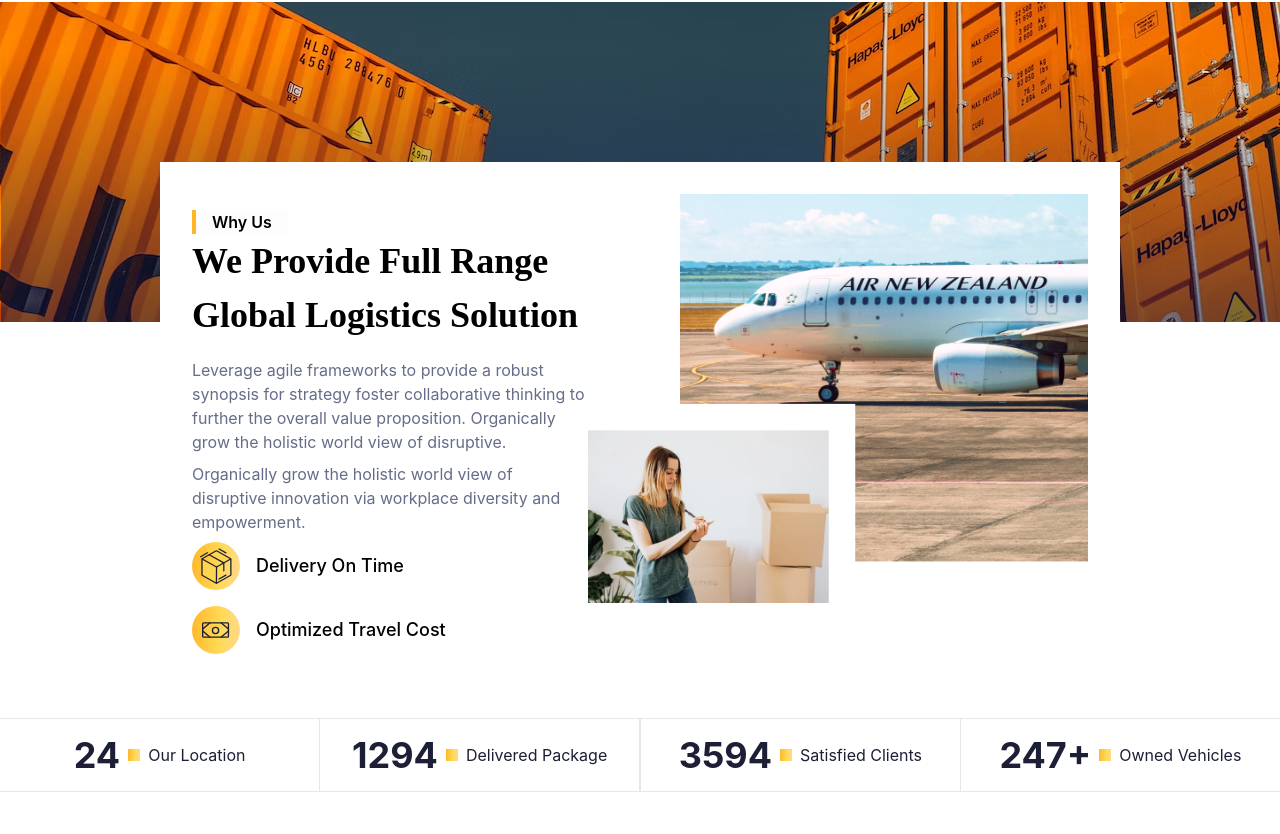
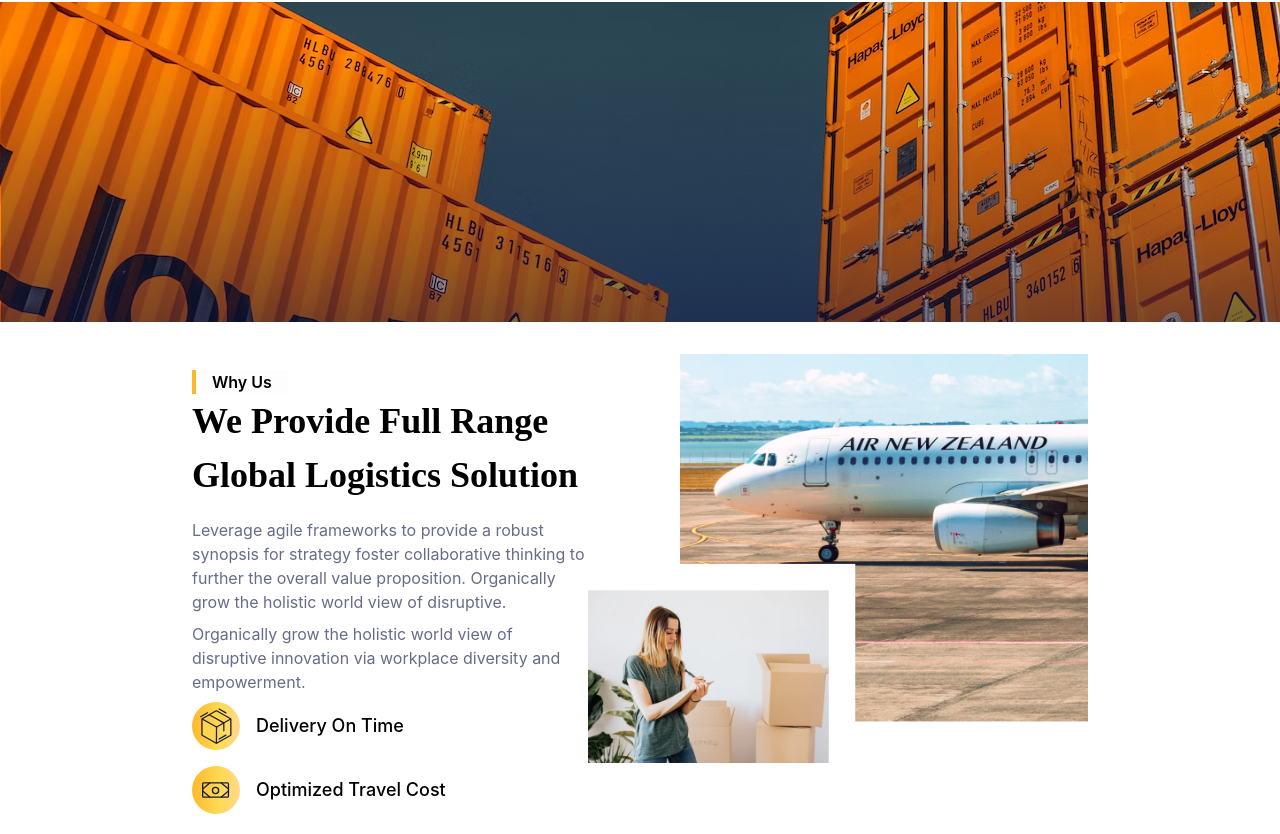
Before and after one commit to smartcollins/logistics, a React (Create React App) app: page / in a window 1280 px wide. Shown: the part 1086-1920 px from the top of the page. Built offline with nearby package versions, Linux system fonts and the light colour scheme.

Commit message:
work in progress in Home

```diff
--- a/src/pages/Home.jsx
+++ b/src/pages/Home.jsx
@@ -52,8 +52,8 @@ const Home = ()=>{
             </div>
             <div>
                 <div style={{backgroundImage: `url(${hm})`}} className=' h-80'></div>
-                <div className=' -mt-40 flex bg-white w-3/4 mx-auto p-8 font-medium'>
-                    <div className='w-2/4 space-y-2'>
+                <div className=' xl-mt-40 xl:flex bg-white xl:w-3/4 mx-auto p-8 font-medium'>
+                    <div className='xl:w-2/4 space-y-2'>
                         <Caption txt={'why us'} txt2={'we provide full range global logistics solution'}/>
                         <div style={{color: color.grayTxt}} className=' space-y-2 text-base font-normal'>
                             <p>Leverage agile frameworks to provide a robust synopsis for strategy foster collaborative thinking to further the overall value proposition. Organically grow the holistic world view of disruptive.</p>
```
